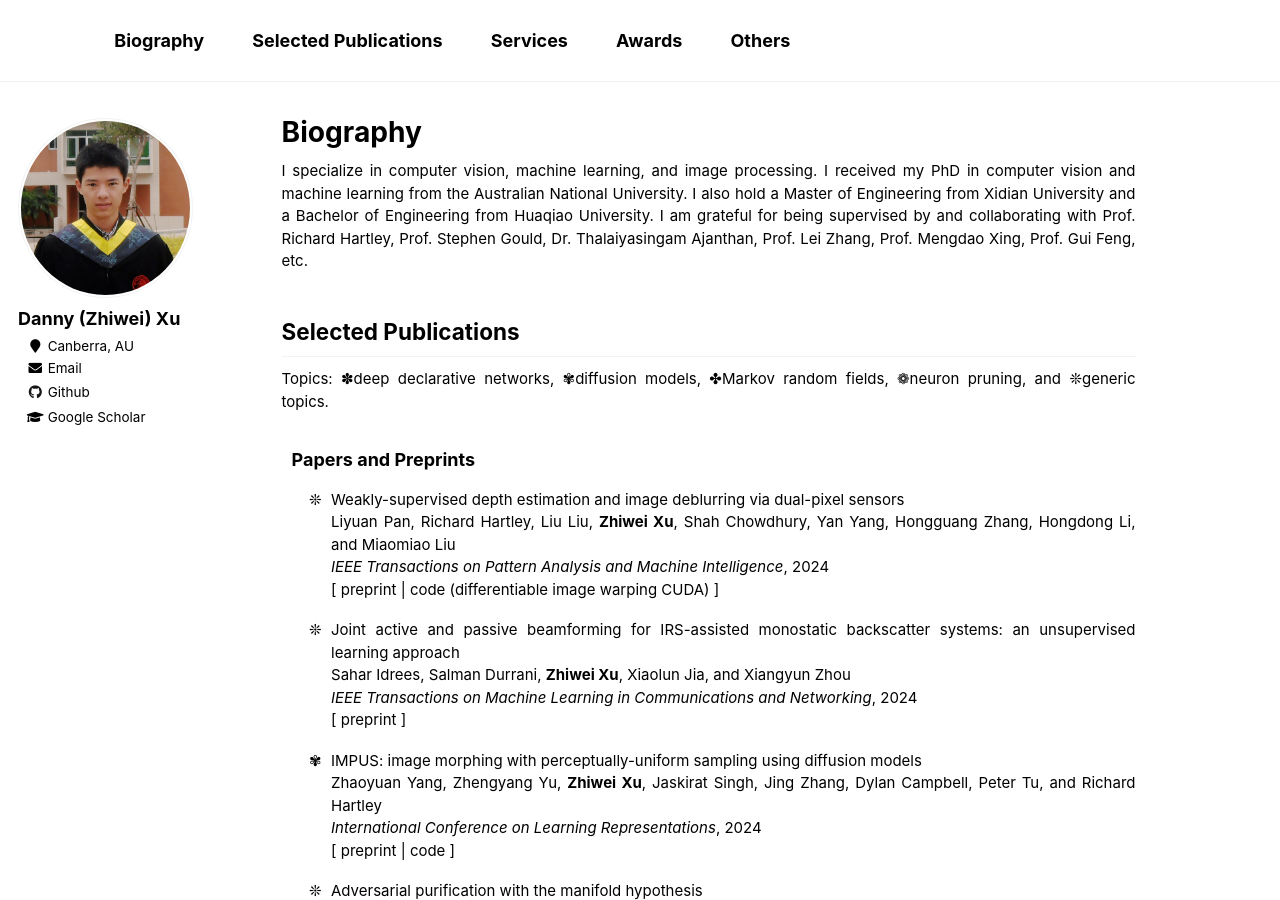
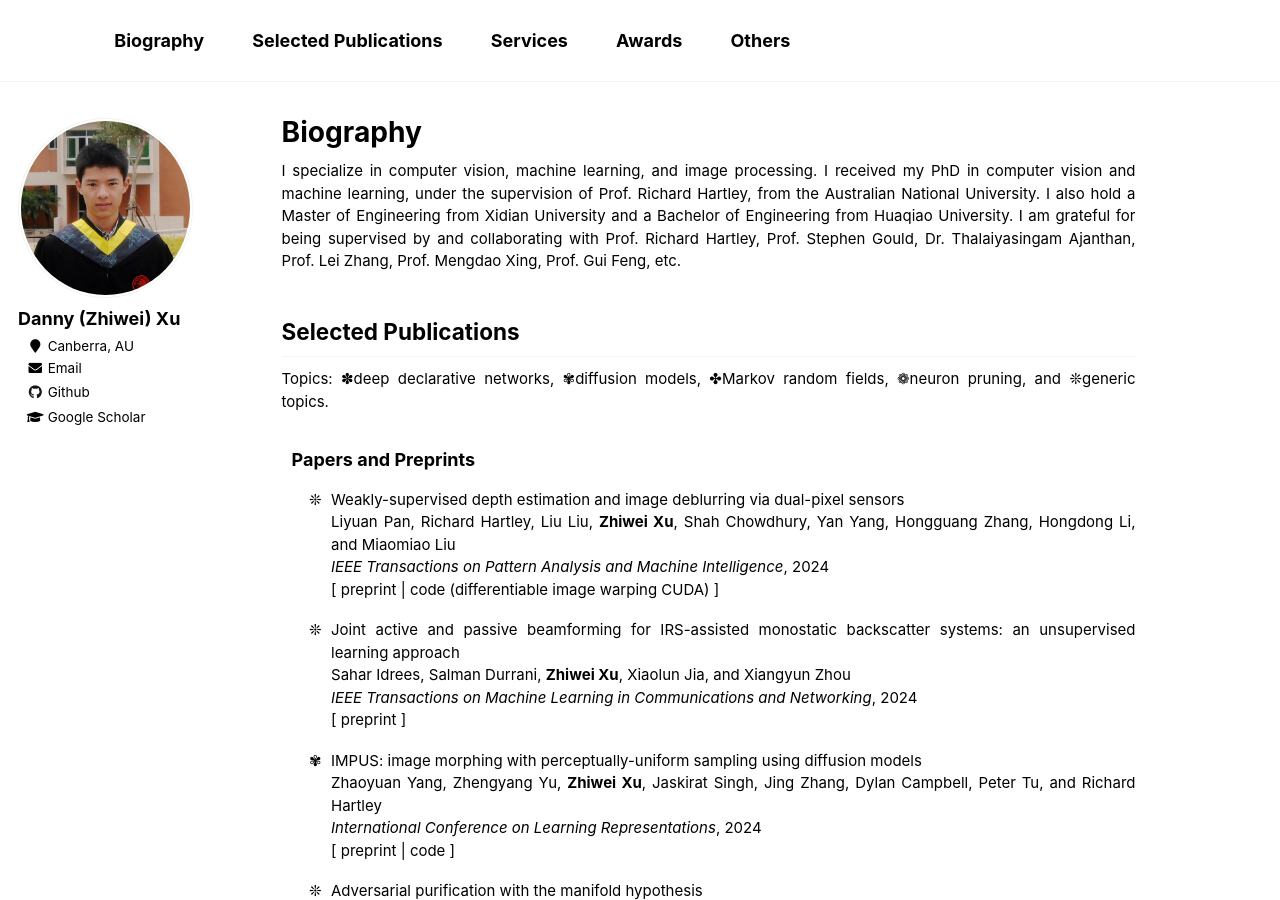
Before and after one commit to zwxu064/zwxu064.github.io, a Jekyll site: the page built from _pages/about.html, in a window 1280 px wide and 900 px high. Built offline with Jekyll 4.4.1, drawn with Linux system fonts in a browser that asks for light colours.

Commit message:
Update about.html

```diff
--- a/_pages/about.html
+++ b/_pages/about.html
@@ -17,7 +17,7 @@ ul{li{padding-inline-start: 1ch;}}
 </style>
 
 <p> I specialize in computer vision, machine learning, and image processing.
-  I received my PhD in computer vision and machine learning from the Australian National University.
+  I received my PhD in computer vision and machine learning, under the supervision of Prof. Richard Hartley, from the Australian National University.
   I also hold a Master of Engineering from Xidian University and a Bachelor of Engineering from Huaqiao University.
   I am grateful for being supervised by and collaborating with Prof. Richard Hartley, Prof. Stephen Gould, Dr. Thalaiyasingam Ajanthan, Prof. Lei Zhang, Prof. Mengdao Xing, Prof. Gui Feng, etc.
 </p>
```
